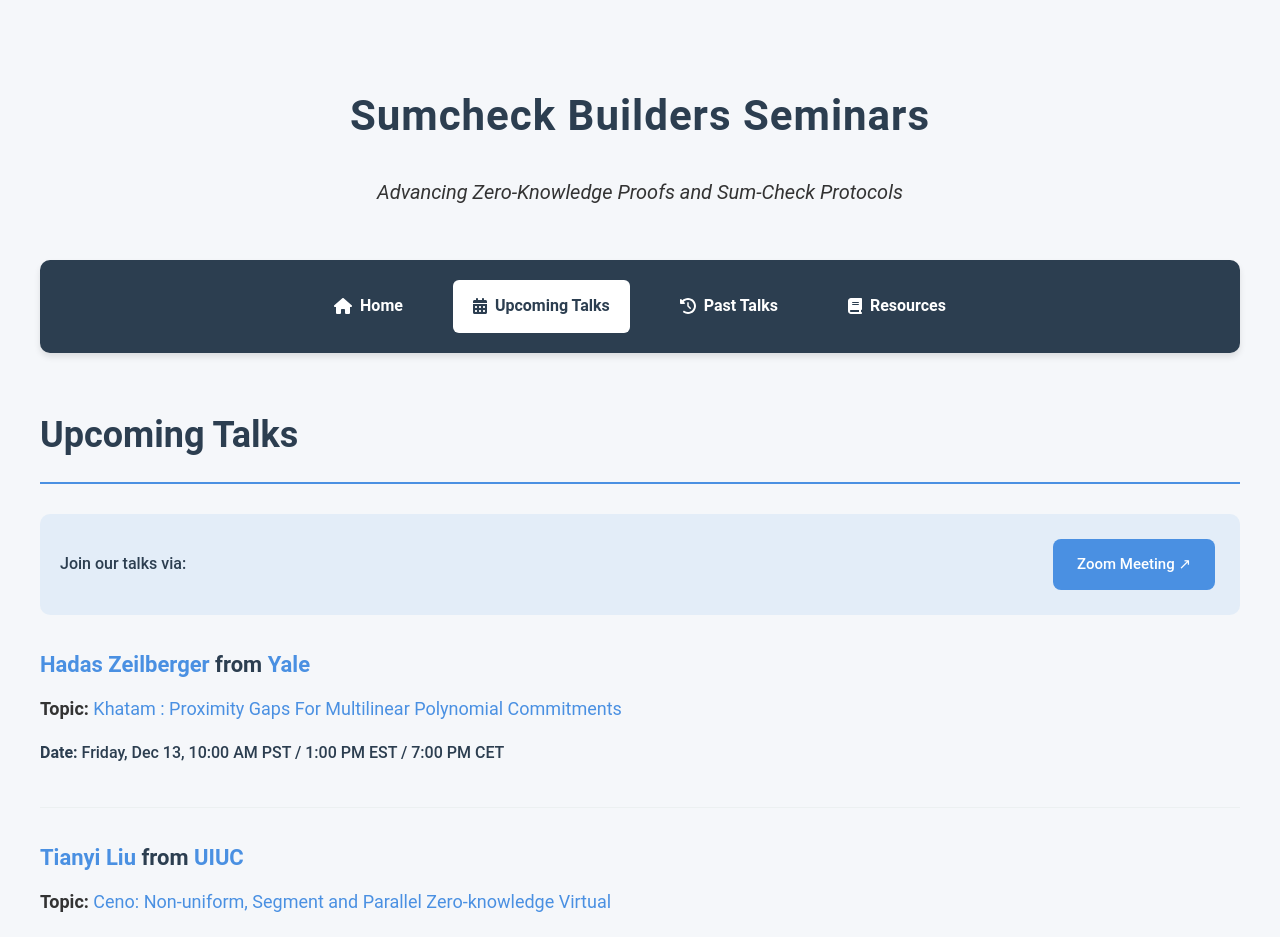
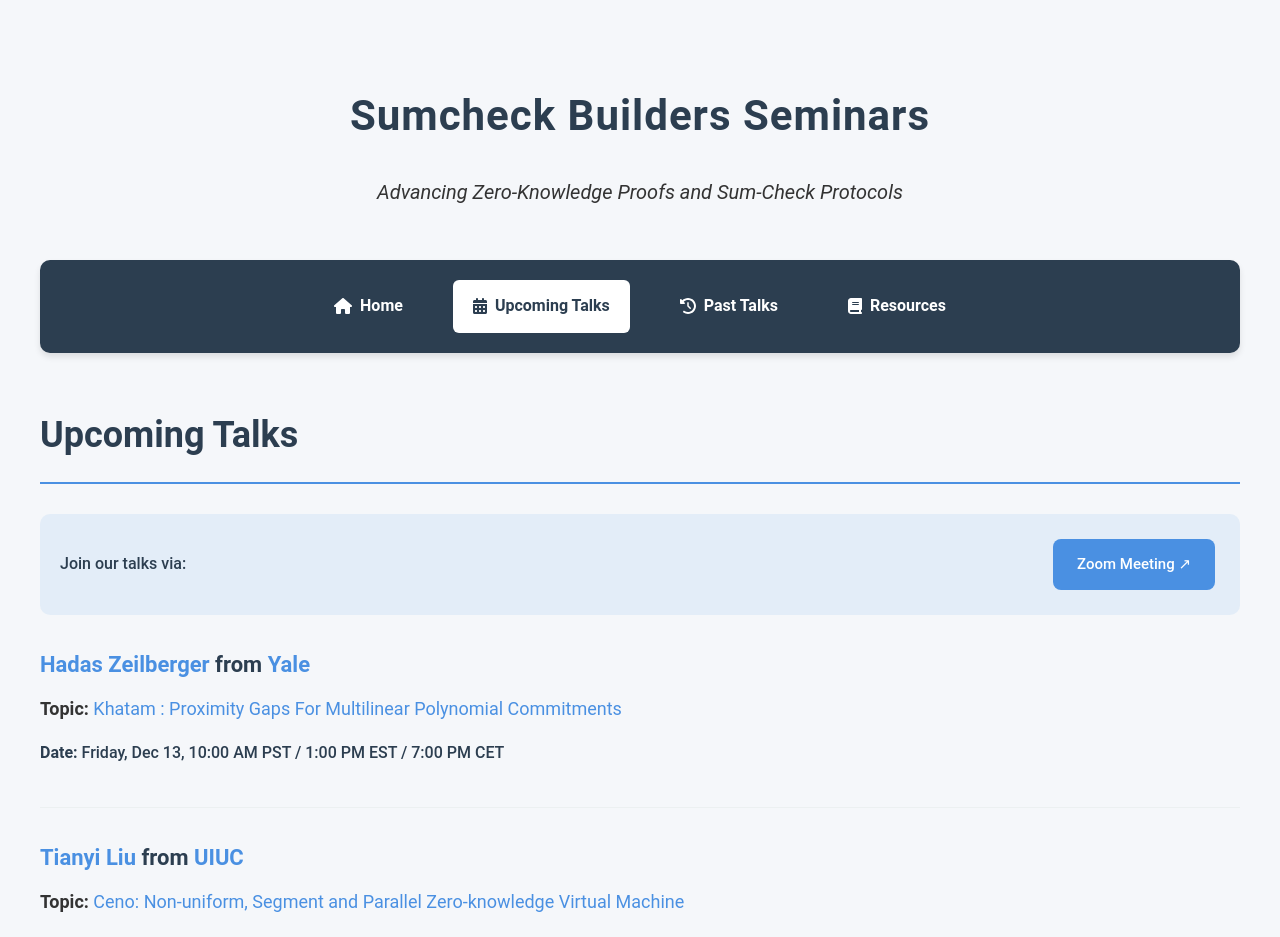
Before and after one commit to PolyhedraZK/sumcheck-builders, a React (Create React App) app in the folder sumcheck-builders-react/: page /upcoming in a window 1280 px wide. Shown: the top 937 px of the page. Built offline with nearby package versions, Linux system fonts and the light colour scheme.

Commit message:
fix typo

```diff
--- a/sumcheck-builders-react/src/data/talks.js
+++ b/sumcheck-builders-react/src/data/talks.js
@@ -23,7 +23,7 @@ export const upcomingTalks = [
         website: "#"
       }
     },
-    topic: "Ceno: Non-uniform, Segment and Parallel Zero-knowledge Virtual",
+    topic: "Ceno: Non-uniform, Segment and Parallel Zero-knowledge Virtual Machine",
     topicLink: "https://eprint.iacr.org/2024/387.pdf",
     date: "Thursday, Dec 19, 10:00 AM PST / 1:00 PM EST / 7:00 PM CET",
   }
```
